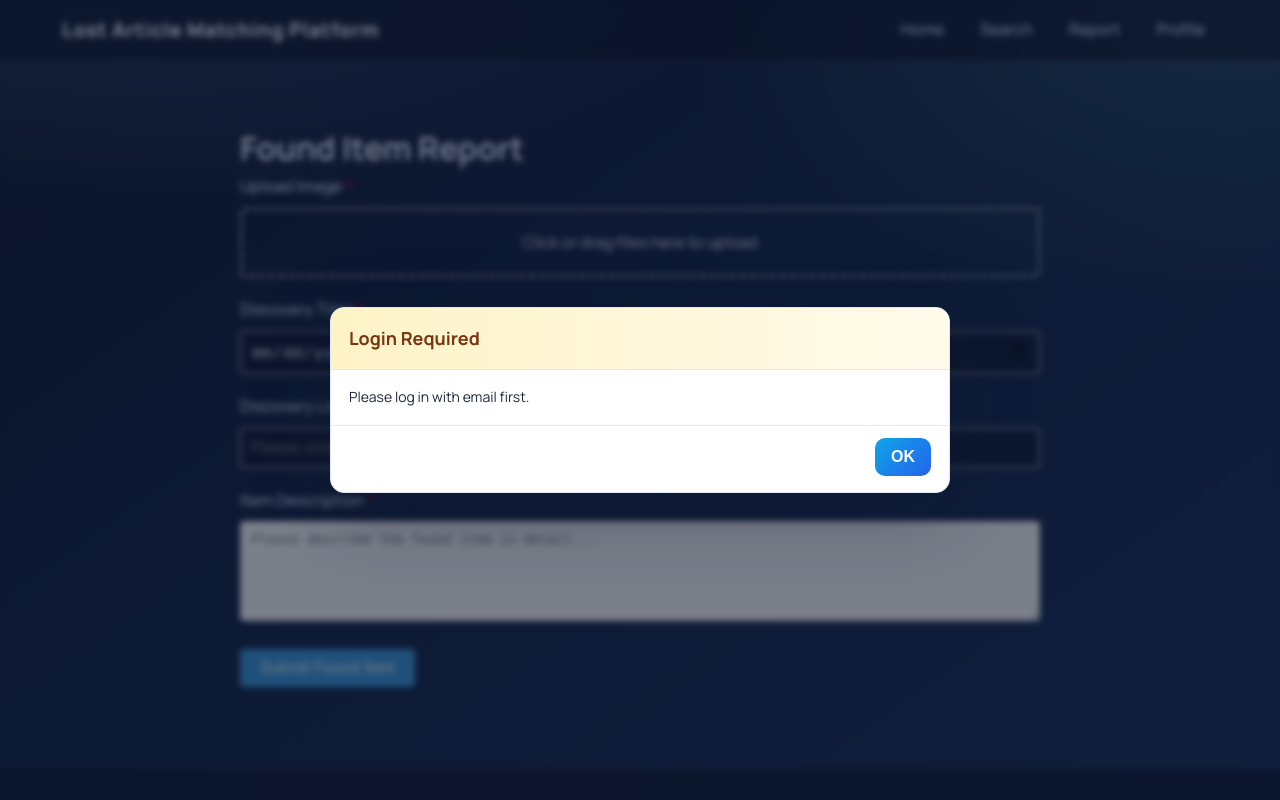
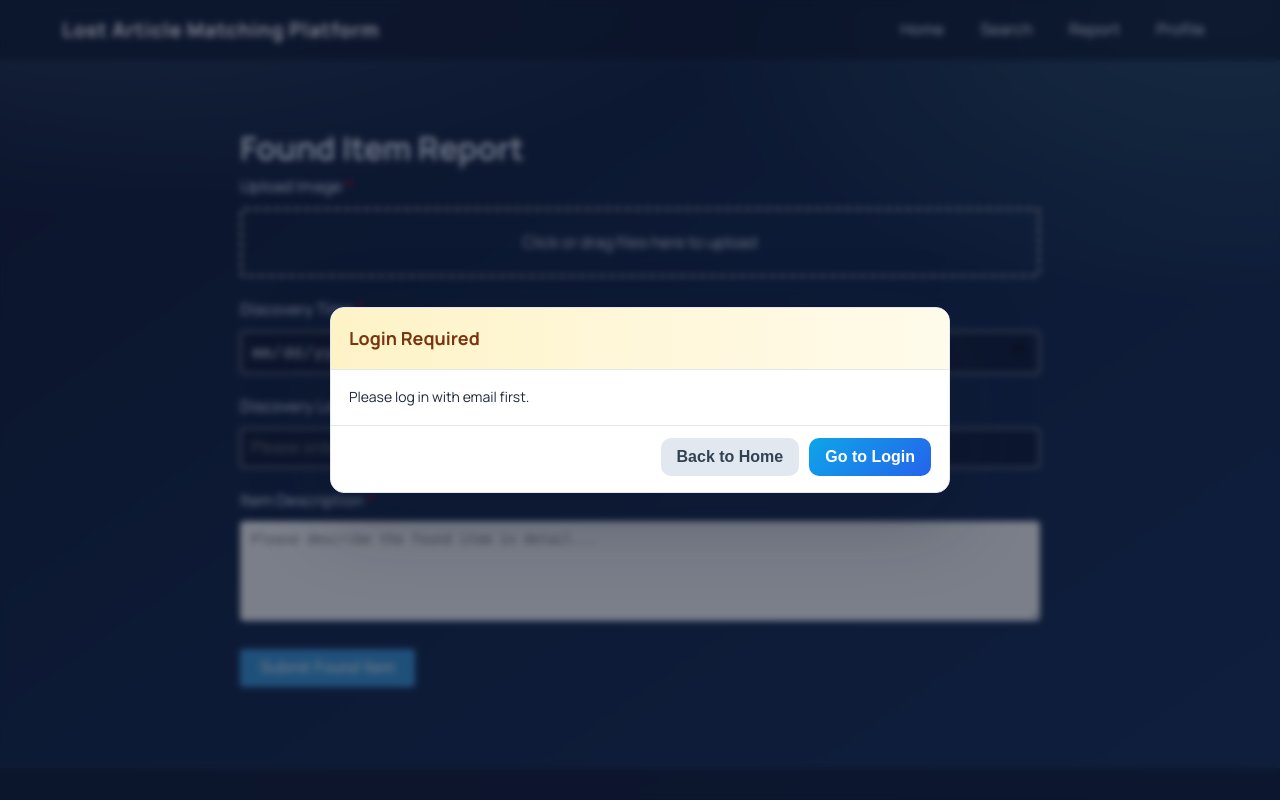
Before and after one commit to oxoxox-oxox/Lost-Article-Matching-Platform, a FastAPI app: page /report/ in a window 1280 px wide. Run offline with FastAPI, Linux system fonts and the light colour scheme; some libraries are stand-ins or nearby versions.

Commit message:
fix: update the front page

```diff
--- a/templates/index.html
+++ b/templates/index.html
@@ -154,6 +154,11 @@
             font-weight: 600;
             color: #ffffff;
             background: linear-gradient(135deg, #0ea5e9 0%, #2563eb 100%);
+        }
+
+        .app-modal-btn-secondary {
+            color: #334155;
+            background: #e2e8f0;
         }
 
         .app-modal-btn:hover {
@@ -471,6 +476,8 @@
             <div id="appModalTitle" class="app-modal-header">Notice</div>
             <div id="appModalBody" class="app-modal-body"></div>
             <div class="app-modal-footer">
+                <button id="appModalCancel" class="app-modal-btn app-modal-btn-secondary" type="button"
+                    style="display:none;">Cancel</button>
                 <button id="appModalOk" class="app-modal-btn" type="button">OK</button>
             </div>
         </div>
@@ -482,23 +489,25 @@
             const dialog = document.getElementById('appModal');
             const titleEl = document.getElementById('appModalTitle');
             const bodyEl = document.getElementById('appModalBody');
+            const cancelBtn = document.getElementById('appModalCancel');
             const okBtn = document.getElementById('appModalOk');
             let resolver = null;
 
-            function closeModal() {
+            function closeModal(action = 'ok') {
                 overlay.classList.remove('is-open');
                 overlay.setAttribute('aria-hidden', 'true');
                 if (resolver) {
                     const fn = resolver;
                     resolver = null;
-                    fn(true);
+                    fn(action);
                 }
             }
 
-            okBtn.addEventListener('click', closeModal);
+            okBtn.addEventListener('click', function () { closeModal('ok'); });
+            cancelBtn.addEventListener('click', function () { closeModal('cancel'); });
             overlay.addEventListener('click', function (e) {
                 if (e.target === overlay) {
-                    closeModal();
+                    closeModal('dismiss');
                 }
             });
 
@@ -507,7 +516,9 @@
                 message = '',
                 html = '',
                 type = 'default',
-                okText = 'OK'
+                okText = 'OK',
+                cancelText = 'Cancel',
+                showCancel = false
             } = {}) {
                 dialog.classList.remove('app-modal-success', 'app-modal-warning', 'app-modal-error');
                 if (type === 'success') dialog.classList.add('app-modal-success');
@@ -521,6 +532,8 @@
                     bodyEl.textContent = message;
                 }
                 okBtn.textContent = okText;
+                cancelBtn.textContent = cancelText;
+                cancelBtn.style.display = showCancel ? 'inline-block' : 'none';
 
                 overlay.classList.add('is-open');
                 overlay.setAttribute('aria-hidden', 'false');
@@ -559,12 +572,15 @@
                 const ok = await isLoggedIn();
                 if (!ok) {
                     e.preventDefault();
-                    await window.showAppModal({
+                    const action = await window.showAppModal({
                         title: 'Login Required',
                         message: 'Please log in with email first.',
-                        type: 'warning'
+                        type: 'warning',
+                        okText: 'Go to Login',
+                        cancelText: 'Back to Home',
+                        showCancel: true
                     });
-                    window.location.href = '/';
+                    window.location.href = action === 'ok' ? '/account/login' : '/';
                     return;
                 }
                 window.location.href = link.getAttribute('href');
--- a/templates/report/report.html
+++ b/templates/report/report.html
@@ -122,12 +122,15 @@
     async function ensureLoggedInOrRedirect() {
         const token = getLoginToken();
         if (!token) {
-            await window.showAppModal({
+            const action = await window.showAppModal({
                 title: 'Login Required',
                 message: 'Please log in with email first.',
-                type: 'warning'
+                type: 'warning',
+                okText: 'Go to Login',
+                cancelText: 'Back to Home',
+                showCancel: true
             });
-            window.location.href = '/';
+            window.location.href = action === 'ok' ? '/account/login' : '/';
             return false;
         }
         try {
@@ -136,22 +139,28 @@
                 headers: { 'Authorization': `Bearer ${token}` }
             });
             if (!resp.ok) {
-                await window.showAppModal({
+                const action = await window.showAppModal({
                     title: 'Login Required',
                     message: 'Please log in with email first.',
-                    type: 'warning'
+                    type: 'warning',
+                    okText: 'Go to Login',
+                    cancelText: 'Back to Home',
+                    showCancel: true
                 });
-                window.location.href = '/';
+                window.location.href = action === 'ok' ? '/account/login' : '/';
                 return false;
             }
             return true;
         } catch (e) {
-            await window.showAppModal({
+            const action = await window.showAppModal({
                 title: 'Login Required',
                 message: 'Please log in with email first.',
-                type: 'warning'
+                type: 'warning',
+                okText: 'Go to Login',
+                cancelText: 'Back to Home',
+                showCancel: true
             });
-            window.location.href = '/';
+            window.location.href = action === 'ok' ? '/account/login' : '/';
             return false;
         }
     }
```
Also changed, not shown: templates/search/search.html (+18 -9 lines).
